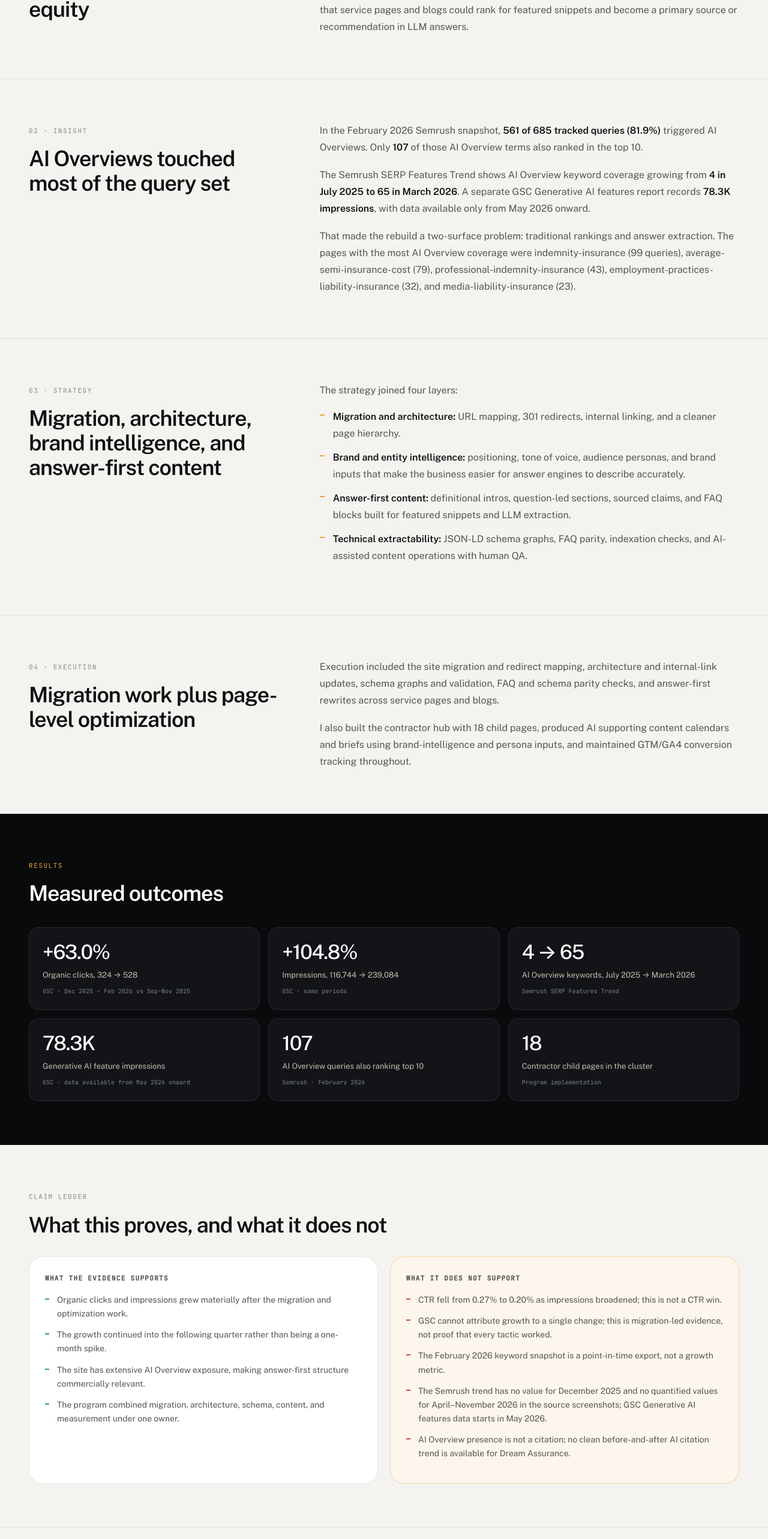
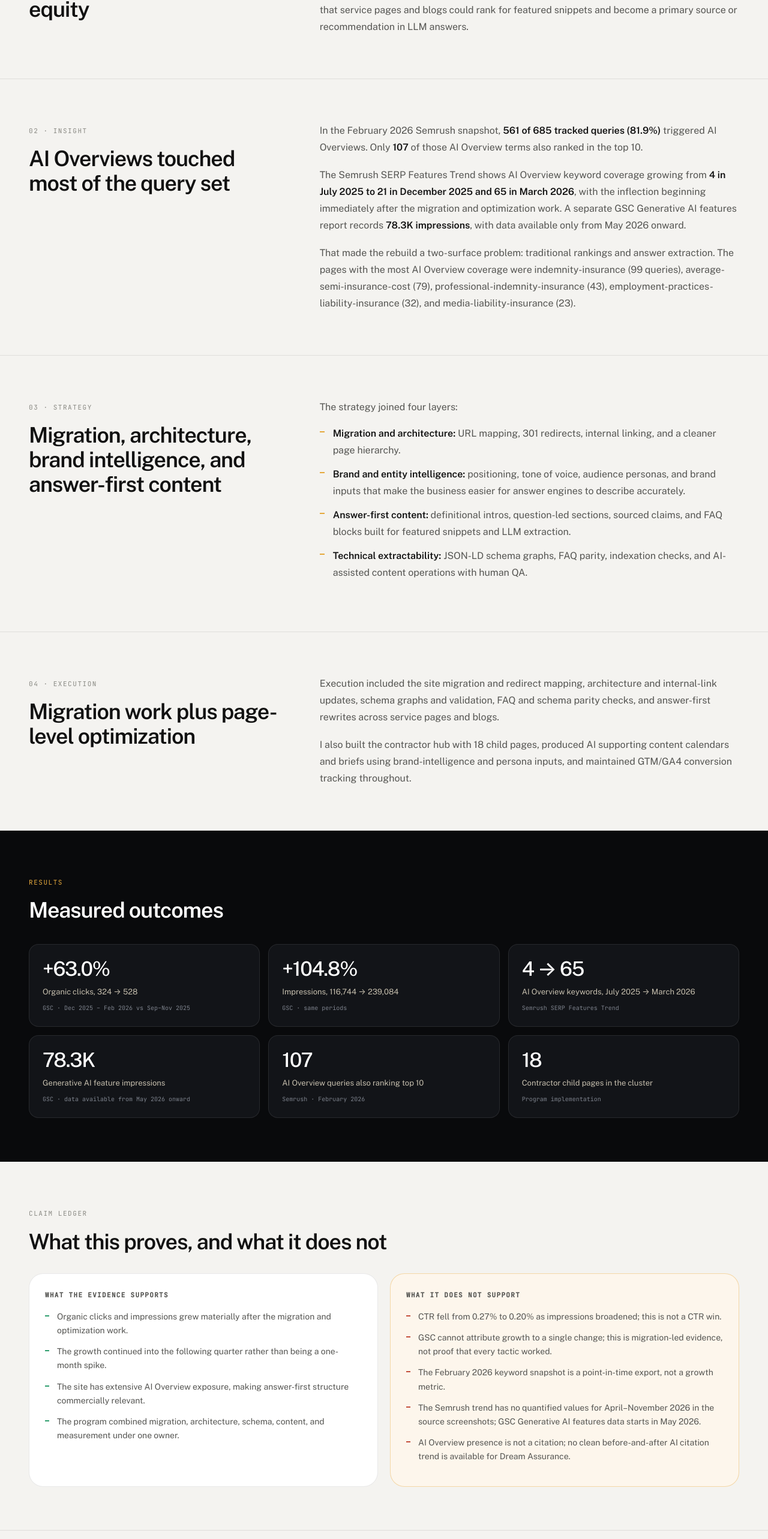
Before and after one commit to reyserved/reyserved.github.io, a Next.js app in the folder site/: page /work/dream-assurance/ in a window 1280 px wide. Shown: the part 894-3460 px from the top of the page at 60% size. Built offline with nearby package versions, Linux system fonts and the light colour scheme.

Commit message:
Add December 2025 AI Overview inflection to Dream Assurance evidence

```diff
--- a/site/src/components/ProofDashboard.jsx
+++ b/site/src/components/ProofDashboard.jsx
@@ -97,7 +97,7 @@ export default function ProofDashboard() {
               <span className="card__top-metric">4 → 65</span>
             </div>
             <div className="metric-big"><span data-count="65">65</span></div>
-            <p className="metric-caption">AI Overview keywords in March 2026, up from 4 in July 2025</p>
+            <p className="metric-caption">AI Overview keywords in March 2026, up from 4 in July 2025 and 21 in December 2025</p>
             <div className="submetrics">
               <div><div className="submetric-value">78.3K</div><div className="submetric-label">AI feature impressions, May–Nov 2026</div></div>
               <div><div className="submetric-value">11 → 194</div><div className="submetric-label">People also ask</div></div>
--- a/site/src/data/cases.js
+++ b/site/src/data/cases.js
@@ -132,7 +132,7 @@ export const CASES = {
       {
         label: "02 · Insight",
         heading: "AI Overviews touched most of the query set",
-        body: "<p>In the February 2026 Semrush snapshot, <strong>561 of 685 tracked queries (81.9%)</strong> triggered AI Overviews. Only <strong>107</strong> of those AI Overview terms also ranked in the top 10.</p><p>The Semrush SERP Features Trend shows AI Overview keyword coverage growing from <strong>4 in July 2025 to 65 in March 2026</strong>. A separate GSC Generative AI features report records <strong>78.3K impressions</strong>, with data available only from May 2026 onward.</p><p>That made the rebuild a two-surface problem: traditional rankings and answer extraction. The pages with the most AI Overview coverage were indemnity-insurance (99 queries), average-semi-insurance-cost (79), professional-indemnity-insurance (43), employment-practices-liability-insurance (32), and media-liability-insurance (23).</p>",
+        body: "<p>In the February 2026 Semrush snapshot, <strong>561 of 685 tracked queries (81.9%)</strong> triggered AI Overviews. Only <strong>107</strong> of those AI Overview terms also ranked in the top 10.</p><p>The Semrush SERP Features Trend shows AI Overview keyword coverage growing from <strong>4 in July 2025 to 21 in December 2025 and 65 in March 2026</strong>, with the inflection beginning immediately after the migration and optimization work. A separate GSC Generative AI features report records <strong>78.3K impressions</strong>, with data available only from May 2026 onward.</p><p>That made the rebuild a two-surface problem: traditional rankings and answer extraction. The pages with the most AI Overview coverage were indemnity-insurance (99 queries), average-semi-insurance-cost (79), professional-indemnity-insurance (43), employment-practices-liability-insurance (32), and media-liability-insurance (23).</p>",
       },
       {
         label: "03 · Strategy",
@@ -163,7 +163,7 @@ export const CASES = {
       "CTR fell from 0.27% to 0.20% as impressions broadened; this is not a CTR win.",
       "GSC cannot attribute growth to a single change; this is migration-led evidence, not proof that every tactic worked.",
       "The February 2026 keyword snapshot is a point-in-time export, not a growth metric.",
-      "The Semrush trend has no value for December 2025 and no quantified values for April–November 2026 in the source screenshots; GSC Generative AI features data starts in May 2026.",
+      "The Semrush trend has no quantified values for April–November 2026 in the source screenshots; GSC Generative AI features data starts in May 2026.",
       "AI Overview presence is not a citation; no clean before-and-after AI citation trend is available for Dream Assurance.",
     ],
     next: "service-credit-union",
```
Also changed, not shown: 16 other files (tests, documents, lock files or other folders).
